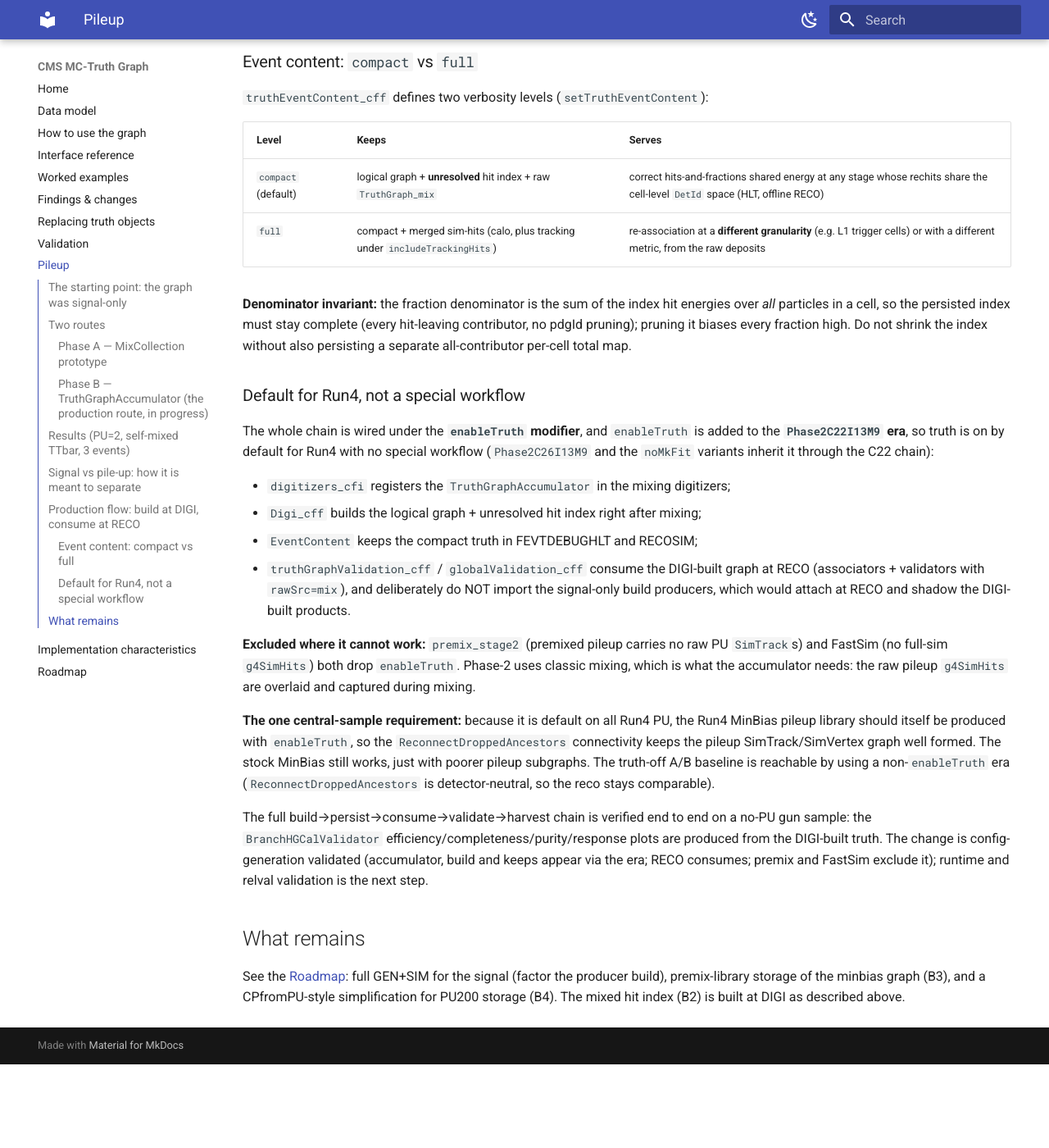
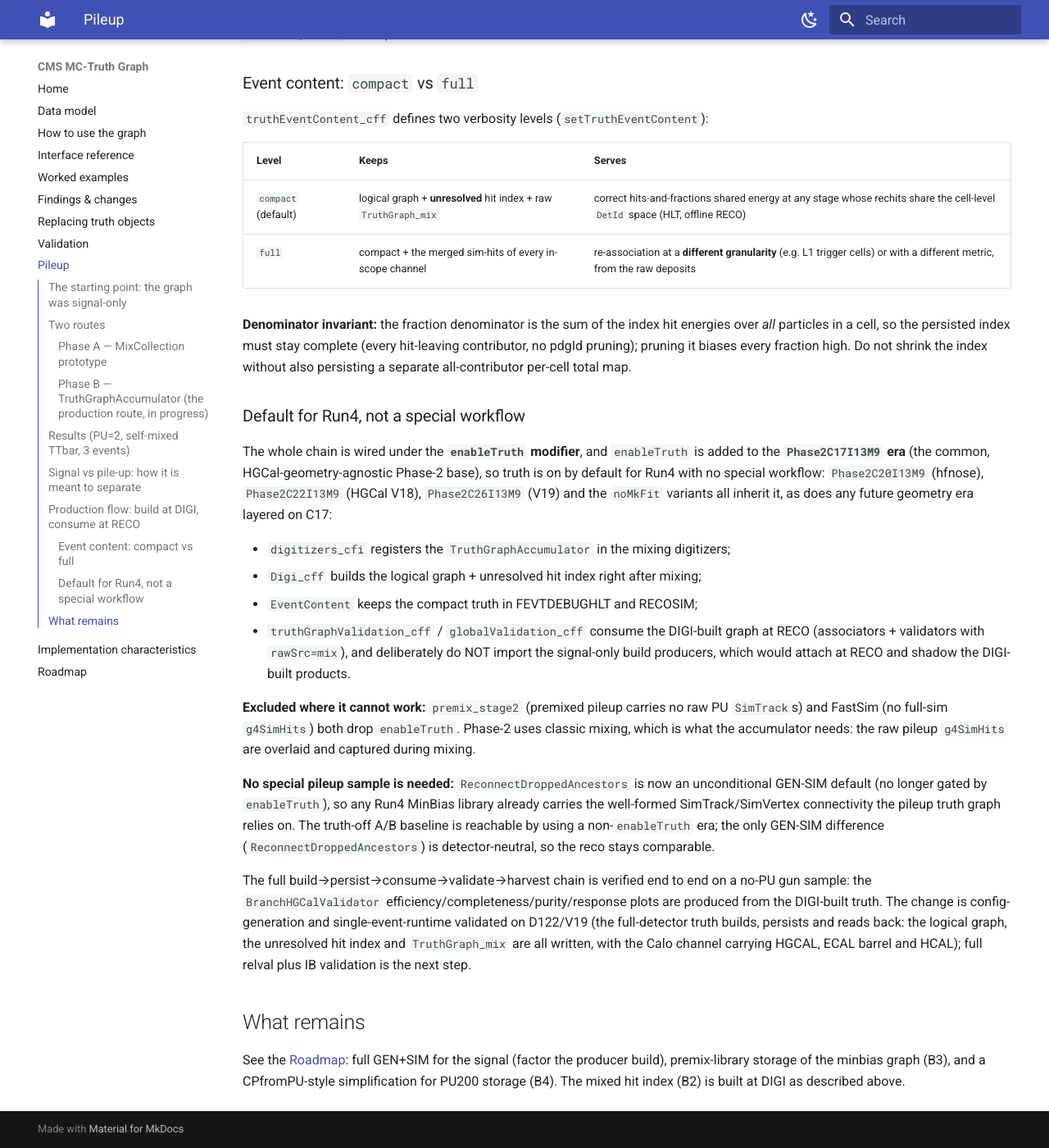
Before and after one commit to felicepantaleo/cms-truth-docs, an MkDocs documentation site: the page built from docs/pileup.md, in a window 1280 px wide and 1400 px high, scrolled down 4334 px. Shown: the whole window at 82% size. Built offline with MkDocs 1.6.1 and Material for MkDocs 9.7.7, drawn with Linux system fonts in a browser that asks for light colours; before the commit the page ends 5632 px from its top, so only the background shows below that; some of the changed text lies outside the part shown.

Commit message:
docs: rename HitChannel HGCalCalo to Calo, full-detector default, C17 era
Rename the calorimeter channel HGCalCalo to Calo (it holds HGCAL endcap
plus ECAL barrel and HCAL) and fix the enum order to match code
(Tracker=0, MTD=1, Calo=2, Muon=3). Update the pileup page: default
truth scope is now the full detector with customiseTruthReduced as the
calo+MTD+muon opt-out, enableTruth lives on Phase2C17I13M9, and
ReconnectDroppedAncestors is an unconditional GEN-SIM default so no
special MinBias sample is needed.

```diff
--- a/docs/pileup.md
+++ b/docs/pileup.md
@@ -126,8 +126,10 @@
 
 1. registers the `TruthGraphAccumulator` (the merged raw `TruthGraph_mix`);
 2. builds the logical graph and the per-particle per-cell **hit index** right after
-   mixing (`buildCompactTruthAtDigi`), reading the accumulator's merged calo
-   (and, under `includeTrackingHits`, tracker/muon) sim-hits;
+   mixing (`buildCompactTruthAtDigi`), reading the accumulator's merged sim-hits. The
+   default scope is the full detector (Calo + Tracker + Muon; the MTD channel is
+   resolved at RECO), and `customiseTruthReduced` drops the Tracker channel for
+   cost-sensitive runs, leaving calo + MTD + muon;
 3. applies an event-content level.
 
 The hit index is built **unresolved** (`recHitMap = ""`, so `recHitIndex` stays
@@ -153,7 +155,7 @@
 | Level | Keeps | Serves |
 |---|---|---|
 | `compact` (default) | logical graph + **unresolved** hit index + raw `TruthGraph_mix` | correct hits-and-fractions shared energy at any stage whose rechits share the cell-level `DetId` space (HLT, offline RECO) |
-| `full` | compact + merged sim-hits (calo, plus tracking under `includeTrackingHits`) | re-association at a **different granularity** (e.g. L1 trigger cells) or with a different metric, from the raw deposits |
+| `full` | compact + the merged sim-hits of every in-scope channel | re-association at a **different granularity** (e.g. L1 trigger cells) or with a different metric, from the raw deposits |
 
 **Denominator invariant:** the fraction denominator is the sum of the index hit
 energies over *all* particles in a cell, so the persisted index must stay complete
@@ -164,9 +166,10 @@
 ### Default for Run4, not a special workflow
 
 The whole chain is wired under the **`enableTruth` modifier**, and `enableTruth` is
-added to the **`Phase2C22I13M9` era**, so truth is on by default for Run4 with no
-special workflow (`Phase2C26I13M9` and the `noMkFit` variants inherit it through the
-C22 chain):
+added to the **`Phase2C17I13M9` era** (the common, HGCal-geometry-agnostic Phase-2
+base), so truth is on by default for Run4 with no special workflow: `Phase2C20I13M9`
+(hfnose), `Phase2C22I13M9` (HGCal V18), `Phase2C26I13M9` (V19) and the `noMkFit`
+variants all inherit it, as does any future geometry era layered on C17:
 
 - `digitizers_cfi` registers the `TruthGraphAccumulator` in the mixing digitizers;
 - `Digi_cff` builds the logical graph + unresolved hit index right after mixing;
@@ -181,18 +184,20 @@
 uses classic mixing, which is what the accumulator needs: the raw pileup `g4SimHits`
 are overlaid and captured during mixing.
 
-**The one central-sample requirement:** because it is default on all Run4 PU, the
-Run4 MinBias pileup library should itself be produced with `enableTruth`, so the
-`ReconnectDroppedAncestors` connectivity keeps the pileup SimTrack/SimVertex graph
-well formed. The stock MinBias still works, just with poorer pileup subgraphs. The
-truth-off A/B baseline is reachable by using a non-`enableTruth` era
-(`ReconnectDroppedAncestors` is detector-neutral, so the reco stays comparable).
+**No special pileup sample is needed:** `ReconnectDroppedAncestors` is now an
+unconditional GEN-SIM default (no longer gated by `enableTruth`), so any Run4 MinBias
+library already carries the well-formed SimTrack/SimVertex connectivity the pileup
+truth graph relies on. The truth-off A/B baseline is reachable by using a
+non-`enableTruth` era; the only GEN-SIM difference (`ReconnectDroppedAncestors`) is
+detector-neutral, so the reco stays comparable.
 
 The full build→persist→consume→validate→harvest chain is verified end to end on a
 no-PU gun sample: the `BranchHGCalValidator` efficiency/completeness/purity/response
-plots are produced from the DIGI-built truth. The change is config-generation
-validated (accumulator, build and keeps appear via the era; RECO consumes; premix and
-FastSim exclude it); runtime and relval validation is the next step.
+plots are produced from the DIGI-built truth. The change is config-generation and
+single-event-runtime validated on D122/V19 (the full-detector truth builds, persists
+and reads back: the logical graph, the unresolved hit index and `TruthGraph_mix` are
+all written, with the Calo channel carrying HGCAL, ECAL barrel and HCAL); full relval
+plus IB validation is the next step.
 
 ## What remains
 
```
Also changed, not shown: docs/data-model.md (+8 -8 lines), docs/examples.md (+1 -1 lines), docs/interface.md (+4 -4 lines), docs/usage.md (+5 -5 lines).
